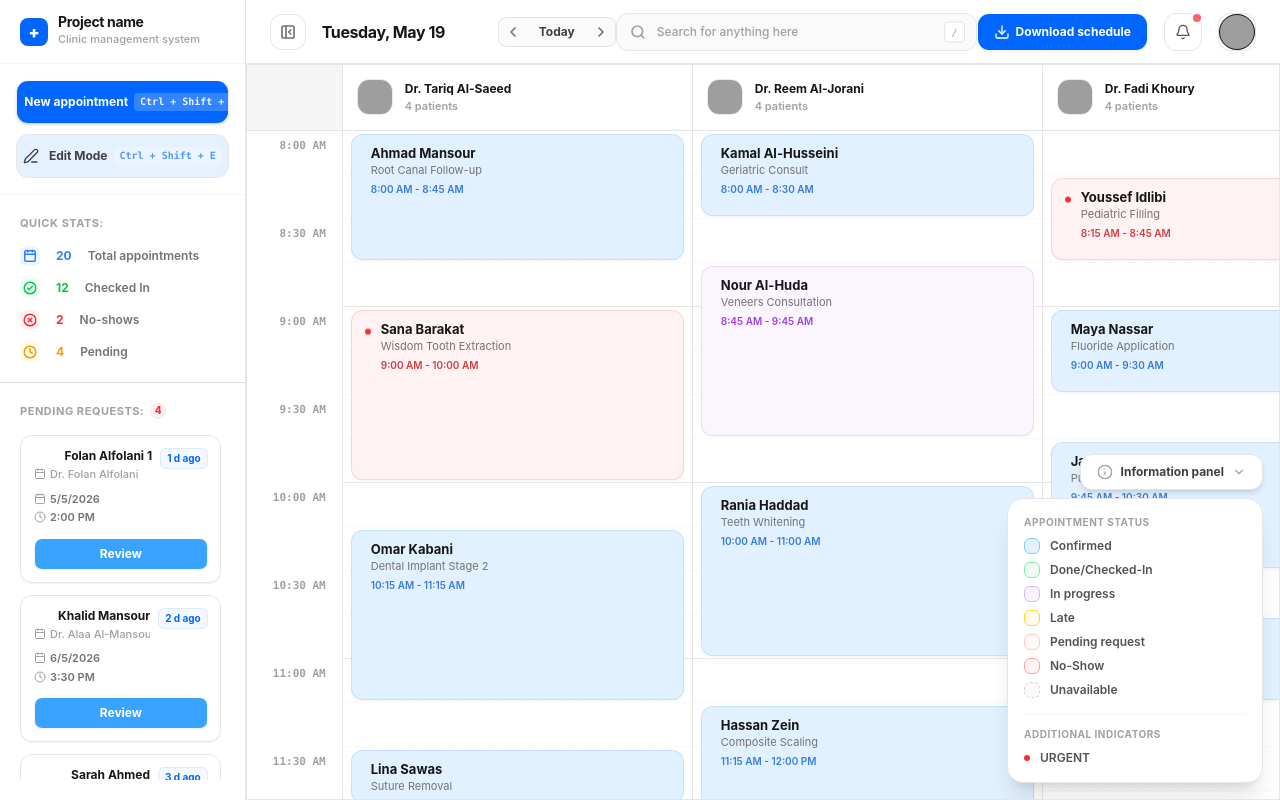
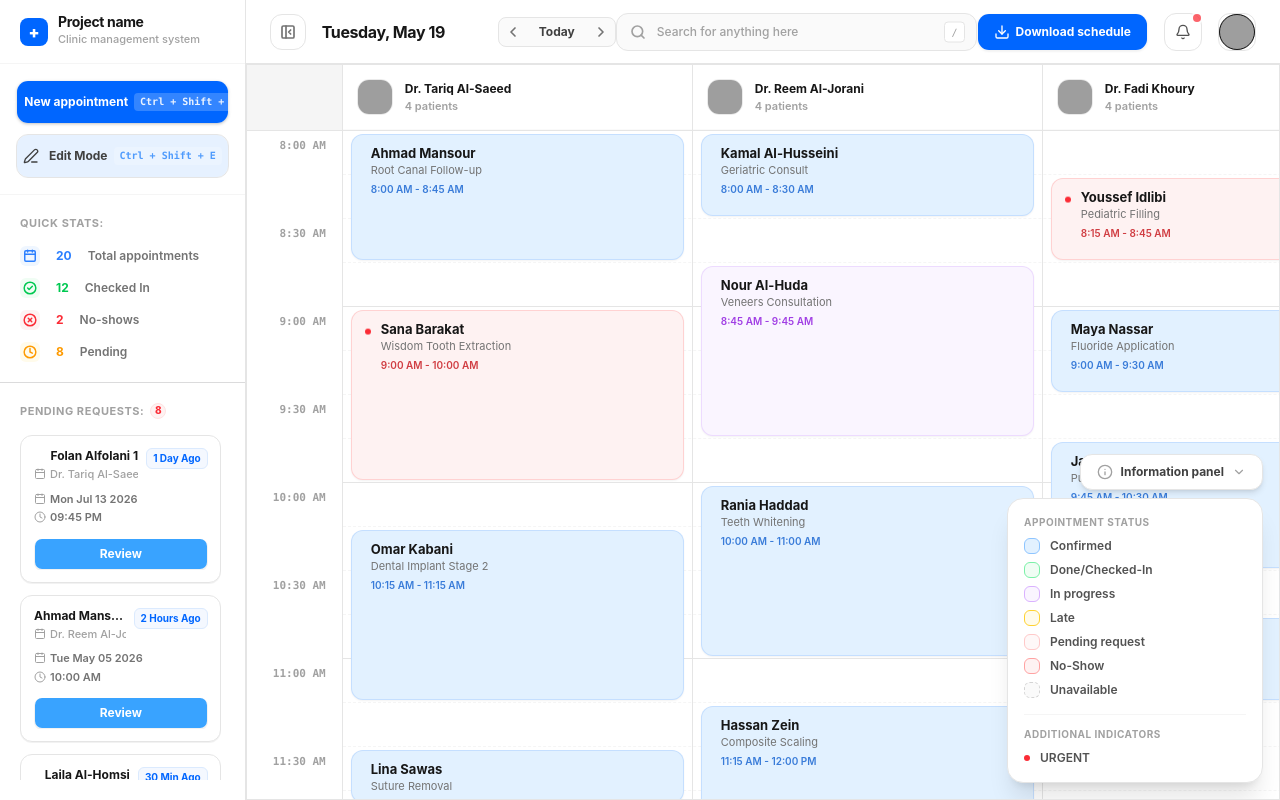
Before and after one commit to MotazAboAssi/CMS_Project, a React (Vite) app: page /CMS_Project/test in a window 1280 px wide. Built offline with nearby package versions, Linux system fonts and the light colour scheme; grey boxes are pictures that could not be loaded.

Commit message:
handle auto fill from Pending requist requist to create appointment

```diff
--- a/src/features/dashboardAssitant/CreateAppointmentWizard/AppointmentWizardDrawer.tsx
+++ b/src/features/dashboardAssitant/CreateAppointmentWizard/AppointmentWizardDrawer.tsx
@@ -86,19 +86,14 @@ export function AppointmentWizardDrawer({
     if (!isWizardOpen) return;
     const handleKeyDown = (e: KeyboardEvent) => {
       if (e.key === "Escape")
-        handleSaveAppointment(wizard as unknown as WizardFormData);
+        // handleSaveAppointment(wizard as unknown as WizardFormData);
+        onClose();
       if (e.key === "Enter" && wizard.currentStep === 3)
         wizard.handleFinalSubmit();
     };
     window.addEventListener("keydown", handleKeyDown);
     return () => window.removeEventListener("keydown", handleKeyDown);
-  }, [
-    handleSaveAppointment,
-    isWizardOpen,
-    wizard,
-    wizard.currentStep,
-    wizard.formData,
-  ]);
+  }, [handleSaveAppointment, isWizardOpen, onClose, wizard, wizard.currentStep, wizard.formData]);
 
   if (!isWizardOpen) return null;
 
--- a/src/features/dashboardAssitant/CreateAppointmentWizard/useAppointmentWizard.ts
+++ b/src/features/dashboardAssitant/CreateAppointmentWizard/useAppointmentWizard.ts
@@ -2,6 +2,7 @@ import { useState, useMemo, useEffect } from "react";
 import type { DoctorType } from "@/features/dashboardAssitant/types";
 import { useWizardDrawer } from "../hooks/useWizardDrawer";
 import { START_TIME_MINUTES } from "../data/scheduleGrid";
+import { formatMinutesToAMPM } from "../components/SchedualeGrid/DNDGrid/utils/timeFormatters";
 
 export interface TreatmentOption {
   id: string;
@@ -152,25 +153,25 @@ export function useAppointmentWizard(
       } else if (pendingRequestData) {
         // 🔵 الحالة الخاصة بـ Pending Request الإضافية
         const matchedDoctor = doctors.find(
-          (doc) => doc.name === pendingRequestData.doctorName,
+          (doc) => doc.id === pendingRequestData.docId,
         );
 
         setFormData((prev) => ({
           ...prev,
           doctorId: matchedDoctor ? matchedDoctor.id : "",
-          date: new Date(),
-          treatmentId: "t1",
-          timeSlot: START_TIME_MINUTES + 60,
-          duration: 15,
-          complexity: "standard",
-          isLockedToDoctor: false,
-          patientName: pendingRequestData.patientName,
-          patientPhone: "0900 000 000",
-          patientAge: "30",
-          patientGender: "Male",
-          patientAddress: "Damascus",
+          date: pendingRequestData.date,
+          treatmentId: pendingRequestData.treatmentId,
+          timeSlot: pendingRequestData.start,
+          duration: pendingRequestData.duration,
+          complexity: pendingRequestData.complexity,
+          isLockedToDoctor: pendingRequestData.refuseTransfer,
+          patientName: pendingRequestData.patient.name,
+          patientPhone: pendingRequestData.patient.phone,
+          patientAge: pendingRequestData.patient.age.toString(),
+          patientGender: pendingRequestData.patient.gender,
+          patientAddress: pendingRequestData.patient.adddress,
           isExistingPatient: false,
-          notes: `Created via Pending Request assigned on ${pendingRequestData.date} ${pendingRequestData.time}`,
+          notes: `Created via Pending Request assigned on ${pendingRequestData.date} ${formatMinutesToAMPM(pendingRequestData.start)}`,
         }));
       }
     }
--- a/src/features/dashboardAssitant/components/sidebar/PendingRequestSection.tsx
+++ b/src/features/dashboardAssitant/components/sidebar/PendingRequestSection.tsx
@@ -29,6 +29,8 @@ import type { PendingRequest } from "../../types";
 
 import { useWizardDrawer } from "../../hooks/useWizardDrawer";
 import { usePendingRequest } from "../../hooks/usePendingRequest";
+import { useDragHandlers } from "../SchedualeGrid/DNDGrid/hooks/useDragHandlers";
+import { formatMinutesToAMPM } from "../SchedualeGrid/DNDGrid/utils/timeFormatters";
 
 export function PendingRequestSection() {
   const isEditMode = useEditeMode((state) => state.isEditMode);
@@ -66,8 +68,11 @@ export function PendingRequestSection() {
 
   const activeItem = requests.find((r) => r.id === activeId);
 
-  if(requests.length == 0)
-    return null
+  if (requests.length == 0) return null;
+
+  // eslint-disable-next-line react-hooks/rules-of-hooks
+  const { doctors } = useDragHandlers();
+  const doctor = doctors.find((doc) => doc.id == activeItem?.docId);
   return (
     <div className="flex-1 flex flex-col min-h-0 p-5">
       <div className="flex items-center justify-between mb-4 shrink-0">
@@ -115,25 +120,25 @@ export function PendingRequestSection() {
                   <div className="flex justify-between items-start gap-2">
                     <div className="min-w-0 flex-1">
                       <h5 className="text-xs font-bold text-neutral-900 truncate">
-                        {activeItem.patientName}
+                        {activeItem.patient.name}
                       </h5>
                       <p className="flex items-center text-[11px] text-neutral-400 font-medium mt-0.5 gap-1 truncate">
                         <Calendar className="w-3 h-3 text-neutral-400 shrink-0" />{" "}
-                        {activeItem.doctorName}
+                        {doctor?.name}
                       </p>
                     </div>
                     <span className="text-[10px] font-bold text-[#0066ff] bg-blue-50/70 border border-blue-100 px-1.5 py-0.5 rounded-md shrink-0">
-                      {activeItem.timeAgo}
+                      {formatTimeAgo(activeItem.timeRequistAgo)}
                     </span>
                   </div>
                   <div className="flex flex-col justify-between text-[11px] font-semibold text-neutral-500 mt-2">
                     <div className="flex items-center gap-1">
                       <Calendar className="w-3 h-3 text-neutral-400" />{" "}
-                      {activeItem.date}
+                      {activeItem.date.toDateString()}
                     </div>
                     <div className="flex items-center gap-1 mt-0.5">
                       <Clock className="w-3 h-3 text-neutral-400" />{" "}
-                      {activeItem.time}
+                      {formatMinutesToAMPM(activeItem.start)}
                     </div>
                   </div>
                 </div>
@@ -149,6 +154,17 @@ export function PendingRequestSection() {
 interface SortableCardProps {
   item: PendingRequest;
   isEditMode: boolean;
+}
+
+function formatTimeAgo(minutesAgo: number): string {
+  if (minutesAgo <= 0) return "now";
+  // إذا كان الوقت أقل من ساعة (60 دقيقة)
+  if (minutesAgo < 60) return `${minutesAgo} Min Ago`;
+  const hoursAgo = Math.floor(minutesAgo / 60);
+  // إذا كان الوقت أقل من يوم (1440 دقيقة)
+  if (hoursAgo < 24) return `${hoursAgo} Hours Ago`;
+  const daysAgo = Math.floor(hoursAgo / 24);
+  return `${daysAgo} Day Ago`;
 }
 
 function SortableRequestCard({ item, isEditMode }: SortableCardProps) {
@@ -172,6 +188,10 @@ function SortableRequestCard({ item, isEditMode }: SortableCardProps) {
     transition,
     opacity: isDragging ? 0.3 : 1,
   };
+
+  // eslint-disable-next-line react-hooks/rules-of-hooks
+  const { doctors } = useDragHandlers();
+  const doctor = doctors.find((doc) => doc.id == item.docId);
 
   return (
     <div
@@ -202,24 +222,26 @@ function SortableRequestCard({ item, isEditMode }: SortableCardProps) {
         <div className="flex justify-between items-start gap-2">
           <div className="min-w-0 flex-1">
             <h5 className="text-xs font-bold text-neutral-900 truncate">
-              {item.patientName}
+              {item.patient.name}
             </h5>
             <p className="flex items-center text-[11px] text-neutral-400 font-medium mt-0.5 gap-1 truncate">
               <Calendar className="w-3 h-3 text-neutral-400 shrink-0" />{" "}
-              {item.doctorName}
+              {doctor?.name}
             </p>
           </div>
           <span className="text-[10px] font-bold text-[#0066ff] bg-blue-50/70 border border-blue-100 px-1.5 py-0.5 rounded-md shrink-0">
-            {item.timeAgo}
+            {formatTimeAgo(item.timeRequistAgo)}
           </span>
         </div>
 
         <div className="flex flex-col justify-between text-[11px] font-semibold text-neutral-500 mt-2">
           <div className="flex items-center gap-1">
-            <Calendar className="w-3 h-3 text-neutral-400" /> {item.date}
+            <Calendar className="w-3 h-3 text-neutral-400" />{" "}
+            {item.date.toDateString()}
           </div>
           <div className="flex items-center gap-1 mt-0.5">
-            <Clock className="w-3 h-3 text-neutral-400" /> {item.time}
+            <Clock className="w-3 h-3 text-neutral-400" />{" "}
+            {formatMinutesToAMPM(item.start)}
           </div>
         </div>
 
--- a/src/features/dashboardAssitant/data/sideBarData.ts
+++ b/src/features/dashboardAssitant/data/sideBarData.ts
@@ -43,37 +43,198 @@ export const QuickState: () => QuickStateType[] = () => {
   ];
 };
 
+
 export const INITIAL_REQUESTS: PendingRequest[] = [
   {
+    // 1. طلب اعتيادي - مريض شاب لفحص دوري
     id: "req-1",
-    patientName: "Folan Alfolani 1",
-    doctorName: "Dr. Folan Alfolani",
-    date: "5/5/2026",
-    time: "2:00 PM",
-    timeAgo: "1 d ago",
+    start: 1305, // 9:00 AM (نسبةً لبداية اليوم المطلقة أو النسبية للجدول)
+    end: 1330,   // 9:30 AM (المدة 30 دقيقة)
+    docId: "doc-1",
+    status: "confirmed",
+    title: "Routine Checkup",
+    date: new Date("2026-07-013"),
+    treatmentId: "t1",
+    complexity: "standard",
+    duration: 30,
+    price: 50000,
+    notes: "Patient requests a routine scaling and polished cleaning if time permits.",
+    patient: {
+      name: "Folan Alfolani 1",
+      age: 28,
+      phone: "0933111222",
+      gender: "Male",
+      adddress: "Sahnaya, Damascus",
+    },
+    refuseTransfer: true,
+    timeRequistAgo: 1440, // يعادل يوم واحد مضى بالدقائق (1 d ago)
   },
   {
+    // 2. حالة طارئة ومعقدة لخلع جراحي لمريض مسن
     id: "req-2",
-    patientName: "Khalid Mansour",
-    doctorName: "Dr. Alaa Al-Mansour",
-    date: "6/5/2026",
-    time: "3:30 PM",
-    timeAgo: "2 d ago",
+    start: 600, // 10:00 AM
+    end: 660,   // 11:00 AM (المدة 60 دقيقة)
+    docId: "doc-2",
+    status: "urgent",
+    title: "Surgical Extraction",
+    date: new Date("2026-05-05"),
+    treatmentId: "t2",
+    complexity: "elderly",
+    duration: 60,
+    price: 150000,
+    notes: "Patient is hypertensive. Needs careful local anesthesia monitoring.",
+    patient: {
+      name: "Ahmad Mansour",
+      age: 67,
+      phone: "0944333222",
+      gender: "Male",
+      adddress: "Ashrafiyat Sahnaya, Rif Dimashq",
+    },
+    refuseTransfer: true, // يرفض النقل لطبيب آخر بسبب حساسية الحالة
+    timeRequistAgo: 120, // ساعتان مضت (2 h ago)
   },
   {
+    // 3. معالجة لبية معقدة (Root Canal) - مريضة ترفض التبديل
     id: "req-3",
-    patientName: "Sarah Ahmed",
-    doctorName: "Dr. Tariq Al-Hassan",
-    date: "7/5/2026",
-    time: "11:00 AM",
-    timeAgo: "3 d ago",
+    start: 720, // 12:00 PM
+    end: 780,   // 1:00 PM (المدة 60 دقيقة)
+    docId: "doc-1",
+    status: "confirmed",
+    title: "Root Canal Therapy",
+    date: new Date("2026-05-05"),
+    treatmentId: "t3",
+    complexity: "complex",
+    duration: 60,
+    price: 200000,
+    notes: "Second session for molar nerve treatment. Prefers Dr. Folan explicitly.",
+    patient: {
+      name: "Laila Al-Homsi",
+      age: 34,
+      phone: "0955666777",
+      gender: "Female",
+      adddress: "Jaramana, Damascus",
+    },
+    refuseTransfer: true,
+    timeRequistAgo: 30, // 30 دقيقة مضت (30 m ago)
   },
   {
+    // 4. حالة مستعجلة لطفل يعاني من ألم حاد
     id: "req-4",
-    patientName: "Yasmin Amari",
-    doctorName: "Dr. Yasmin Amari",
-    date: "8/5/2026",
-    time: "1:15 PM",
-    timeAgo: "4 d ago",
+    start: 840, // 2:00 PM
+    end: 875,   // 2:35 PM (المدة 35 دقيقة)
+    docId: "doc-3",
+    status: "urgent",
+    title: "Acute Toothache Relief",
+    date: new Date("2026-05-05"),
+    treatmentId: "t1",
+    complexity: "urgent",
+    duration: 35,
+    price: 75000,
+    notes: "Pediatric management. Requires calm handling. High priority score.",
+    patient: {
+      name: "Sami Al-Khatib",
+      age: 9,
+      phone: "0988777666",
+      gender: "Male",
+      adddress: "Sahnaya, Main Street",
+    },
+    refuseTransfer: false, // يمكن نقله لطبيب أطفال آخر إذا كان متفرغاً
+    timeRequistAgo: 15, // 15 دقيقة مضت (15 m ago)
+  },
+  {
+    // 5. موعد تجميلي (Cosmetic composite fillings)
+    id: "req-5",
+    start: 900, // 3:00 PM
+    end: 945,   // 3:45 PM (المدة 45 دقيقة)
+    docId: "doc-2",
+    status: "confirmed",
+    title: "Composite Veneers",
+    date: new Date("2026-05-06"), // موعد لليوم التالي
+    treatmentId: "t4",
+    complexity: "standard",
+    duration: 45,
+    price: 350000,
+    notes: "Esthetic zone front teeth fillings. Wants shade BL2.",
+    patient: {
+      name: "Rania Ward",
+      age: 23,
+      phone: "0999222333",
+      gender: "Female",
+      adddress: "Midan, Damascus",
+    },
+    refuseTransfer: false,
+    timeRequistAgo: 2880, // يومان مضت (2 d ago)
+  },
+  {
+    // 6. استشارة تقويمية أولية ليافع
+    id: "req-6",
+    start: 960, // 4:00 PM
+    end: 980,   // 4:20 PM (المدة 20 دقيقة)
+    docId: "doc-4",
+    status: "confirmed",
+    title: "Orthodontic Consultation",
+    date: new Date("2026-05-05"),
+    treatmentId: "t5",
+    complexity: "standard",
+    duration: 20,
+    price: 40000,
+    notes: "Initial mapping and taking impressions for orthodontic study model.",
+    patient: {
+      name: "Youssef Darwish",
+      age: 16,
+      phone: "0911555444",
+      gender: "Male",
+      adddress: "Sahnaya, Rif Dimashq",
+    },
+    refuseTransfer: false,
+    timeRequistAgo: 480, // 8 ساعات مضت (8 h ago)
+  },
+  {
+    // 7. صيانة دورية لجهاز تقويم متحرك لمريض مسن
+    id: "req-7",
+    start: 1020, // 5:00 PM
+    end: 1050,  // 5:30 PM (المدة 30 دقيقة)
+    docId: "doc-3",
+    status: "confirmed",
+    title: "Denture Adjustment",
+    date: new Date("2026-05-05"),
+    treatmentId: "t6",
+    complexity: "elderly",
+    duration: 30,
+    price: 60000,
+    notes: "Lower complete denture has a sore spot on the lingual ridge. Needs grinding.",
+    patient: {
+      name: "Mariam Al-Ali",
+      age: 72,
+      phone: "0966444888",
+      gender: "Female",
+      adddress: "Sahnaya, Syria",
+    },
+    refuseTransfer: true,
+    timeRequistAgo: 60, // ساعة واحدة مضت (1 h ago)
+  },
+  {
+    // 8. جراحة لثة بسيطة (Gingivectomy)
+    id: "req-8",
+    start: 1080, // 6:00 PM
+    end: 1125,  // 6:45 PM (المدة 45 دقيقة)
+    docId: "doc-1",
+    status: "confirmed",
+    title: "Laser Gingivectomy",
+    date: new Date("2026-05-05"),
+    treatmentId: "t7",
+    complexity: "complex",
+    duration: 45,
+    price: 180000,
+    notes: "Laser cosmetic contouring for gummy smile, upper anterior block.",
+    patient: {
+      name: "Karam Al-Shaar",
+      age: 29,
+      phone: "0922888999",
+      gender: "Male",
+      adddress: "Shaalan, Damascus",
+    },
+    refuseTransfer: false,
+    timeRequistAgo: 5, // قبل 5 دقائق فقط (5 m ago)
   },
 ];
--- a/src/features/dashboardAssitant/types/AppointmentType.ts
+++ b/src/features/dashboardAssitant/types/AppointmentType.ts
@@ -1,3 +1,5 @@
+import type { ComplexityType } from "../CreateAppointmentWizard/useAppointmentWizard";
+
 export interface AppointmentType {
   // 🆔 الحقول الأساسية لمحرك الجدولة والـ Drag and Drop
   id: string;
@@ -9,7 +11,7 @@ export interface AppointmentType {
 date:Date;
   // 🦷 تفاصيل العلاج والزيارة الطبية (Extracted from summaryRows)
   treatmentId: string; // معرّف العلاج المختار
-  complexity: "standard" | "complex" | "elderly" | "urgent"; // درجة التعقيد
+  complexity: ComplexityType; // درجة التعقيد
   duration: number; // مدة الموعد بالدقائق الفردية
   price: number; // السعر محسوباً بالعملة المحلية SYP
   notes?: string; // ملاحظات إضافية تم تدوينها
```
Also changed, not shown: src/features/dashboardAssitant/types/PendingRequest.ts (+3 -8 lines). Lines whose indentation alone changed are shown as unchanged.
